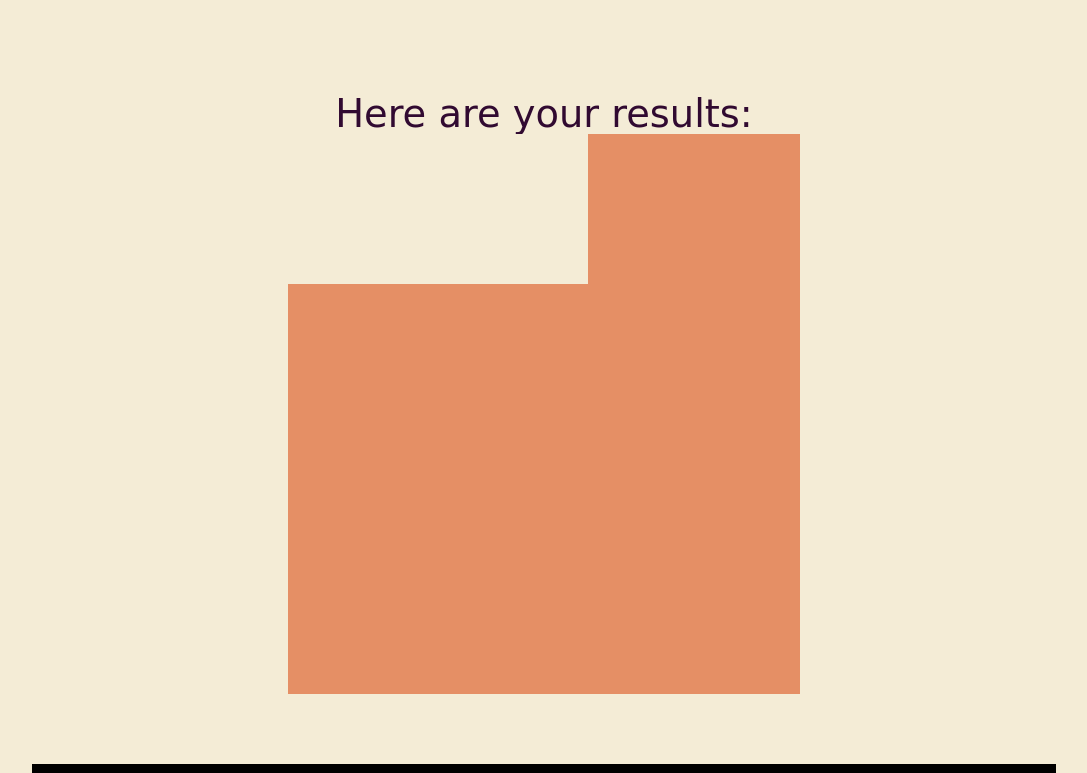
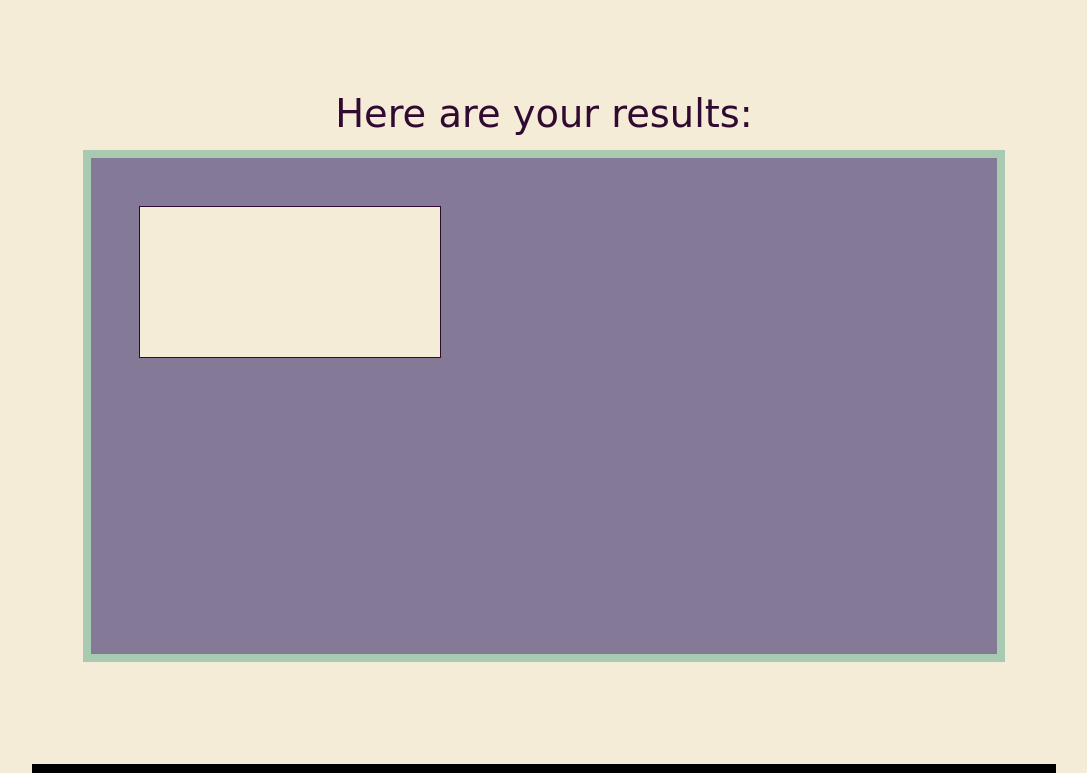
Before and after one commit to CClemensJr/seattle-201d56-bus-mall, a plain HTML site: page index.html in a window 1280 px wide. Shown: the part 1620-2393 px from the top of the page, without its empty margins (96-1183 px from the left). Drawn offline with nearby package versions, Linux system fonts and the light colour scheme; a web font is replaced by a local one.

Commit message:
Styled canvas element

```diff
--- a/css/style.css
+++ b/css/style.css
@@ -89,7 +89,7 @@ body {
     }
 
     #header nav ul li a:hover {
-        border-bottom: .75em solid #847996;
+        border-bottom: .5em solid #847996;
         color: #A7CAB1;
         font-family: 'Mrs Sheppards', cursive;
         padding: .1em;
@@ -169,7 +169,7 @@ body {
         #products article {
             background-color: #847996;
             border: .5em solid #A7CAB1;
-            height: 23em;
+            height: 24em;
             margin: 1em auto;
             padding: 3em;
             width: 90%;
@@ -210,11 +210,18 @@ body {
 
     /* results Section */
         #results article {
-            background-color: #E58F65;
-            height: 35em;
-            margin-left: 25%;
-            margin-right: 25%;
-            width: 50%;
+            background-color: #847996;
+            border: .5em solid #A7CAB1;
+            height: 32em;
+            margin: 1em auto;
+            padding: 3em;
+            width: 90%;
+        }
+
+        #results article canvas {
+            background: #F4ECD6;
+            border: .05em solid #310A31;
+            margin: 0 auto;
         }
 
     /* Footer */
```
